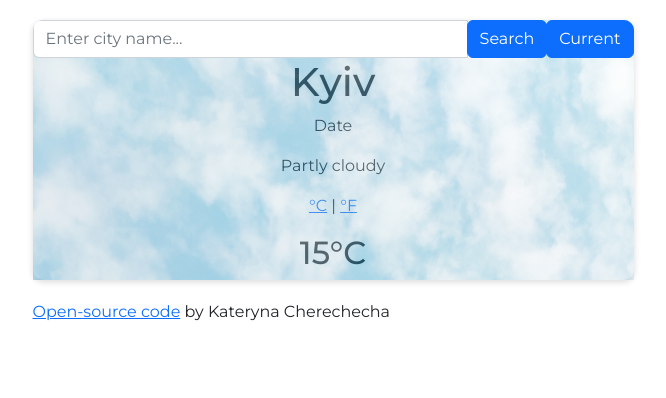
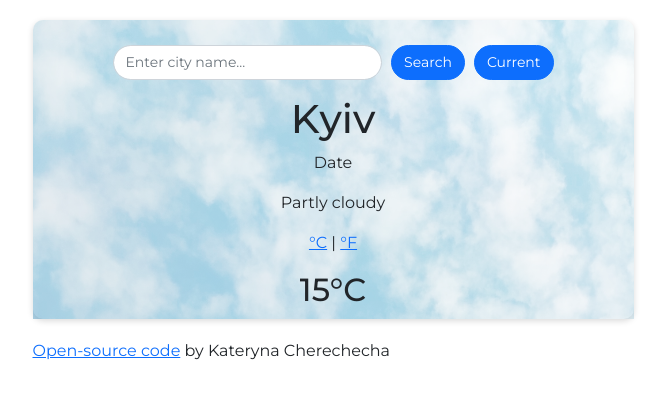
Before and after one commit to kcherechecha/WeatherWeb, a plain HTML site: page index.html in a window 1280 px wide. Shown: the whole page, without its empty margins (307-973 px from the left). Drawn offline with nearby package versions, Linux system fonts and the light colour scheme.

Commit message:
Search row CSS

```diff
--- a/style/style.css
+++ b/style/style.css
@@ -27,3 +27,26 @@
   width: 100%;
   height: auto;
 }
+
+.upper {
+  position: relative;
+  margin: 10px auto;
+}
+
+.search-row {
+  display: flex;
+  padding: 15px 80px;
+  gap: 10px;
+}
+
+.search-bar {
+  border-radius: 20px !important;
+  font-size: 14px !important;
+  position: fixed;
+}
+
+.search-button,
+.current-button {
+  border-radius: 20px !important;
+  font-size: 14px !important;
+}
```
